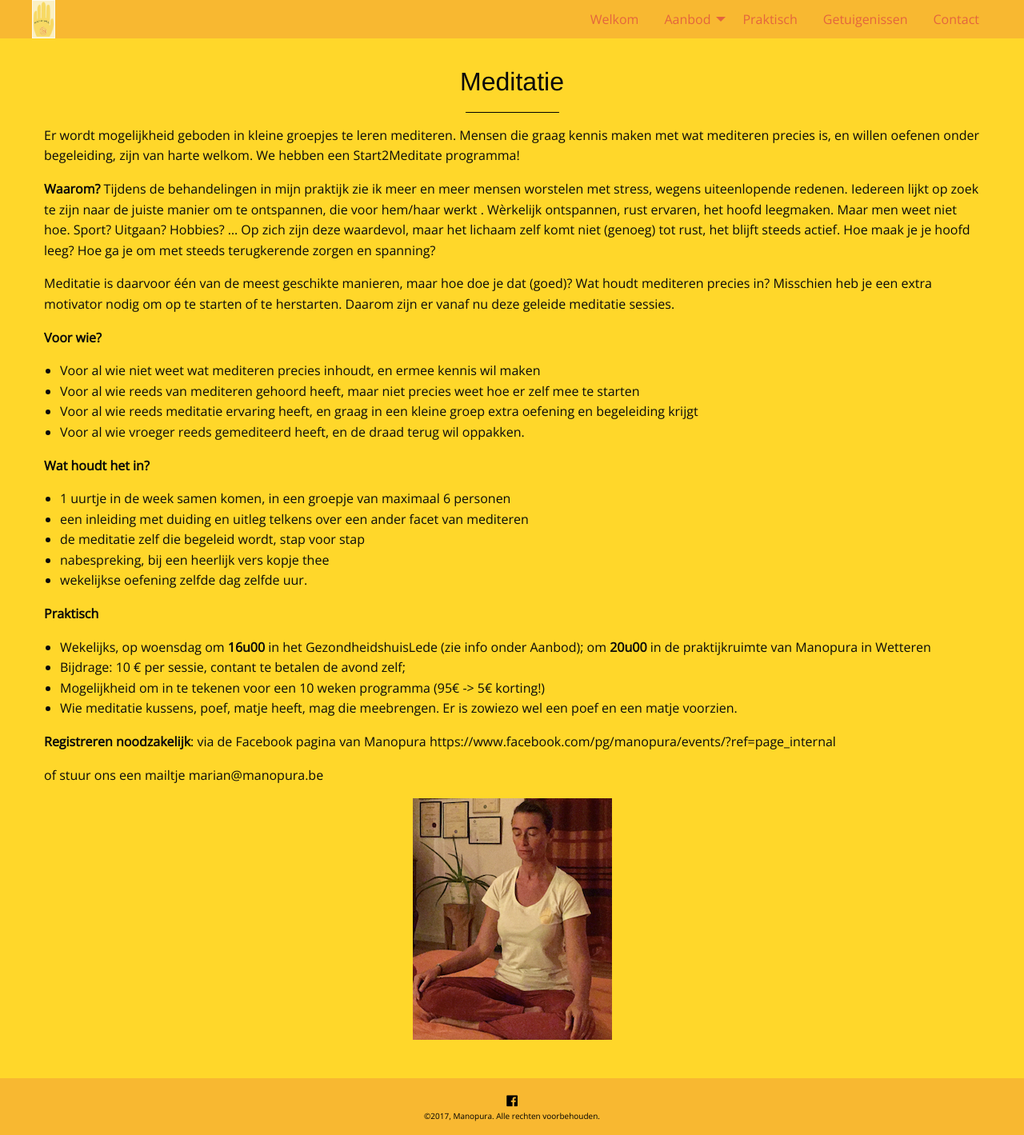
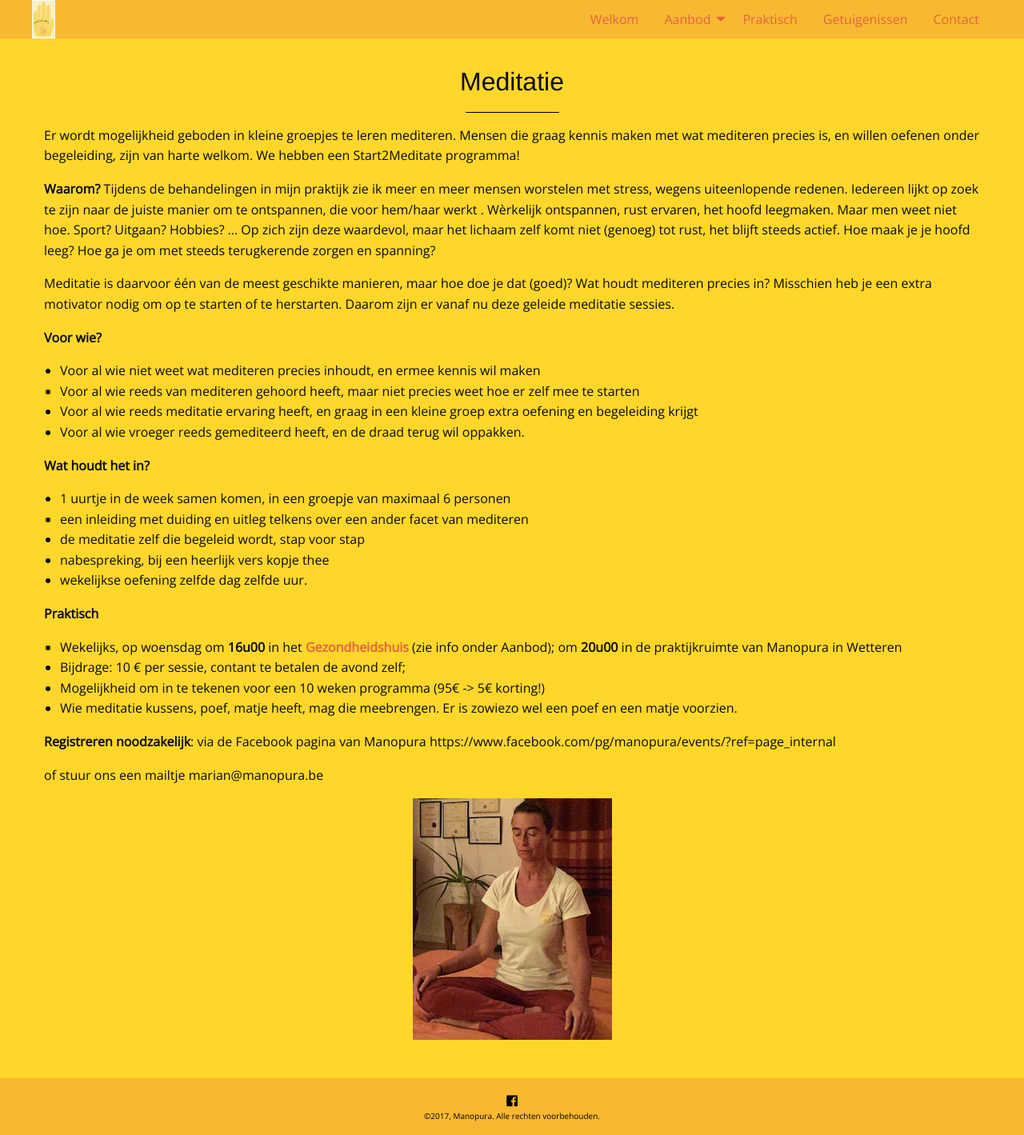
Before and after one commit to manopura/manopura.github.io, a Jekyll site: the page built from meditatie.md, in a window 1280 px wide. Shown: the whole page at 80% size. Built offline with Jekyll 4.4.1, drawn with Linux system fonts in a browser that asks for light colours; nearby versions of some CDN libraries; our own code applies the rules of GitHub Pages for plain Markdown files.

Commit message:
Update meditatie.md

```diff
--- a/meditatie.md
+++ b/meditatie.md
@@ -33,7 +33,7 @@ Meditatie is daarvoor één van de meest geschikte manieren, maar hoe doe je dat
 * wekelijkse oefening zelfde dag zelfde uur.
 
 **Praktisch**
-* Wekelijks, op woensdag om **16u00** in het GezondheidshuisLede (zie info onder Aanbod); om **20u00** in de praktijkruimte van Manopura in Wetteren
+* Wekelijks, op woensdag om **16u00** in het [**Gezondheidshuis**](https://gezondheidshuislede.be) (zie info onder Aanbod); om **20u00** in de praktijkruimte van Manopura in Wetteren
 * Bijdrage: 10 € per sessie, contant te betalen de avond zelf;
 * Mogelijkheid om in te tekenen voor een 10 weken programma (95€ -> 5€ korting!)
 * Wie meditatie kussens, poef, matje heeft, mag die meebrengen. Er is zowiezo wel een poef en een matje voorzien.
```
